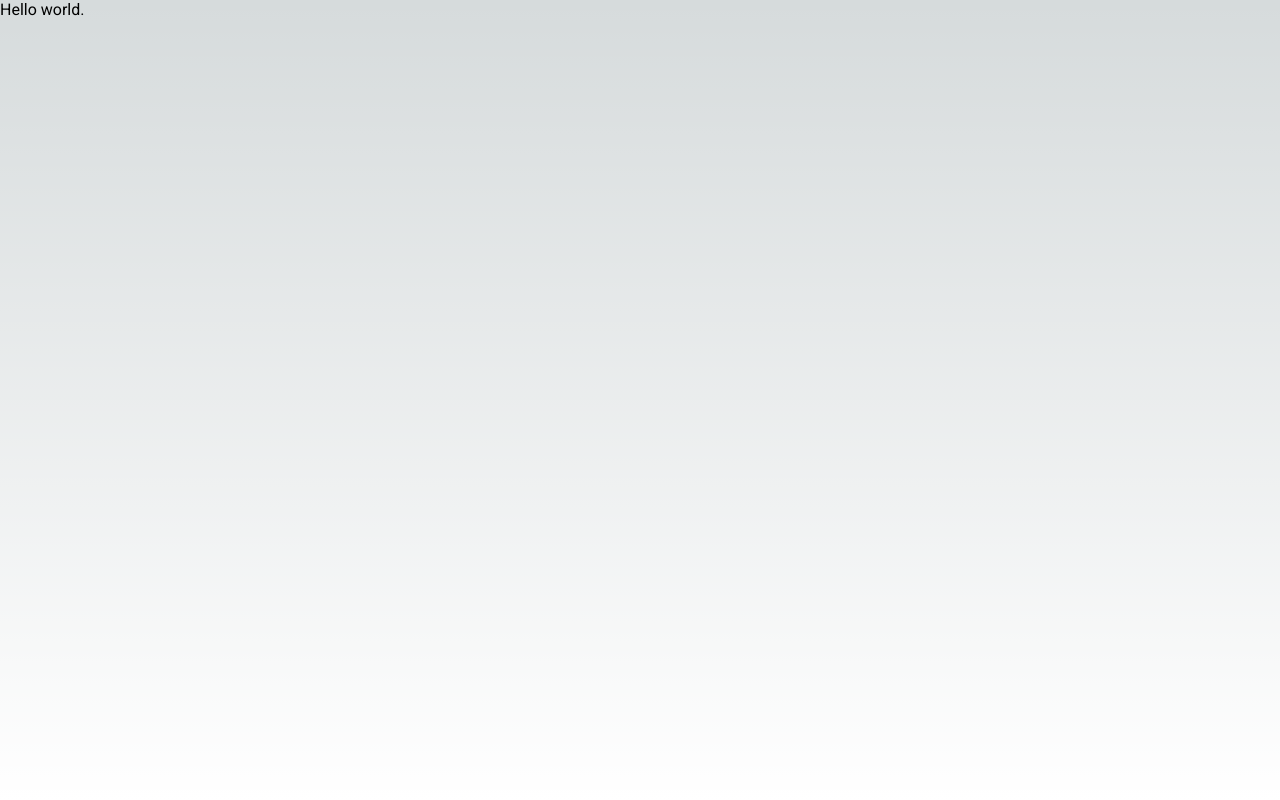
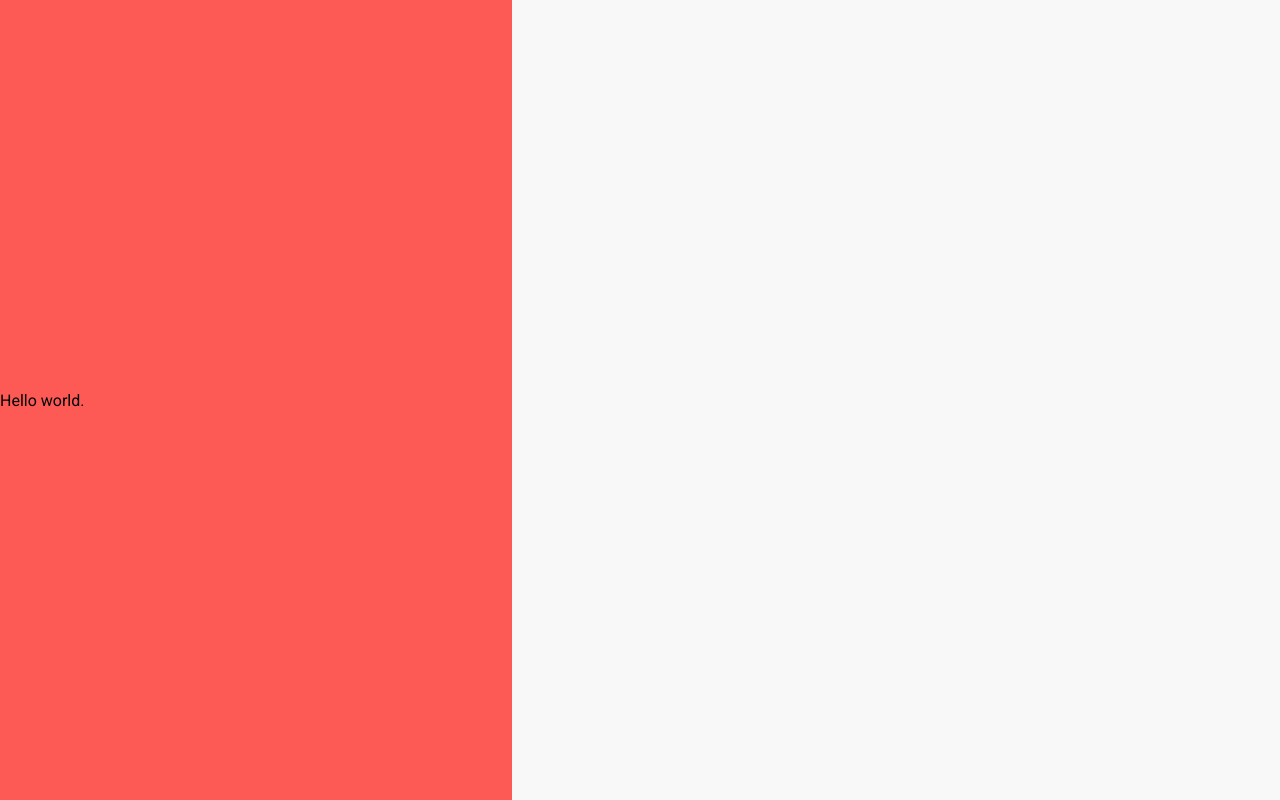
Before and after one commit to Makosai/kristech_io, a Next.js app: page /aboutme in a window 1280 px wide. Built offline with nearby package versions, Linux system fonts and the light colour scheme.

Commit message:
Add animation to front page.

```diff
--- a/components/main_container.js
+++ b/components/main_container.js
@@ -1,4 +1,5 @@
 import Head from 'next/head';
+import styles from '../styles/Home.module.css';
 
 export default function MainContainer({ children }) {
   return (
@@ -12,7 +13,10 @@ export default function MainContainer({ children }) {
         <meta name="viewport" content="width=device-width, initial-scale=1" />
         <link rel="icon" href="/favicon.ico" />
       </Head>
-      {children}
+      <div className={styles.background}>
+        <span className={styles.background_dot}></span>
+        {children}
+      </div>
     </>
   );
 }
--- a/styles/Home.module.css
+++ b/styles/Home.module.css
@@ -1,3 +1,4 @@
+/* #region Colors */
 @media (prefers-color-scheme: dark) {
   #headerContainer {
     color: var(--color-not-so-white);
@@ -15,7 +16,7 @@
     fill: var(--color-not-so-white);
   }
 
-  .main {
+  .background {
     background: linear-gradient(
       to right,
       var(--color-red) 0%,
@@ -43,14 +44,20 @@
     fill: var(--color-black);
   }
 
-  .main {
-    background: linear-gradient(
+  .background {
+    /* background: linear-gradient(
       to right,
       var(--color-red) 0%,
       var(--color-red) 40%,
       var(--color-white) 40%,
       var(--color-white) 100%
-    );
+    ); */
+
+    background: var(--color-red);
+  }
+
+  .background_dot {
+    background: var(--color-white);
   }
 }
 
@@ -61,9 +68,9 @@
 
   transition: fill 0.1s linear;
 }
+/* #endregion */
 
-/** || Headers **/
-
+/* #region Headers */
 #headerContainer {
   margin-left: calc(40% + 15px);
   font-weight: 900;
@@ -95,7 +102,9 @@
   font-size: 1.5rem;
   display: inline-block;
 }
+/* #endregion */
 
+/* #region Screen Sizes */
 @media only screen and (max-width: 760px) {
   #headerContainer {
     transform: scale(0.85);
@@ -109,7 +118,6 @@
     transform: scale(0.55);
     margin-left: calc(40% * 0.55 + 15px);
     margin-top: -100px;
-
   }
 }
 
@@ -121,9 +129,9 @@
     position: absolute;
   }
 }
+/* #endregion */
 
-/** || Navigator **/
-
+/* #region Navigator */
 #navigator {
   display: flex;
   justify-content: center;
@@ -175,15 +183,95 @@
   transition: background-color 0.15s ease-in;
   z-index: 1;
 }
+/* #endregion */
 
-/** || Main **/
+/* #region Background */
+.background {
+  width: 100vw;
+  height: 100vh;
+  overflow: hidden;
+  display: flex;
+  align-items: center;
+}
 
+.background_dot {
+  width: 40px;
+  height: 40px;
+  display: block;
+  border-radius: 100%;
+  margin-right: auto;
+  margin-left: auto;
+  left: 0;
+  right: 0;
+  animation-name: backgroundDotAnim;
+  animation-duration: 1.5s;
+  animation-fill-mode: forwards;
+  position: absolute;
+}
+/* #endregion */
+
+/* #region Animation */
+@keyframes backgroundDotAnim {
+  0% {
+    transform: scale(1);
+  }
+  50% {
+    transform: scale(5);
+  }
+  70% {
+    transform: scale(0);
+    margin-right: auto;
+    width: 40px;
+    height: 40px;
+    border-radius: 100%;
+  }
+  75.01% {
+    transform: scale(0);
+    margin-right: 0;
+    width: 0px;
+    height: 100vh;
+    border-radius: 0;
+  }
+  75.02% {
+    transform: scale(1);
+    margin-right: 0;
+    width: 0px;
+    height: 100vh;
+    border-radius: 0;
+  }
+  100% {
+    transform: scale(1);
+    margin-right: 0;
+    width: 60%;
+    height: 100vh;
+    border-radius: 0;
+  }
+}
+
+@keyframes mainAnim {
+  from {
+    opacity: 0;
+  }
+  to {
+    opacity: 1;
+  }
+}
+/* #endregion */
+
+/* #region Main */
 .main {
-  display: flex;
+  opacity: 0;
+  display: flex; /* flex */
   flex-direction: column;
   justify-content: center;
   align-items: left;
+  width: 100%;
   min-height: 100vh;
+  z-index: 2;
+  animation-name: mainAnim;
+  animation-duration: 0.16s;
+  animation-fill-mode: forwards;
+  animation-delay: 1.4s;
 }
 
 .description {
@@ -455,3 +543,4 @@
     transform: rotate(0deg);
   }
 }
+/* #endregion */
```
